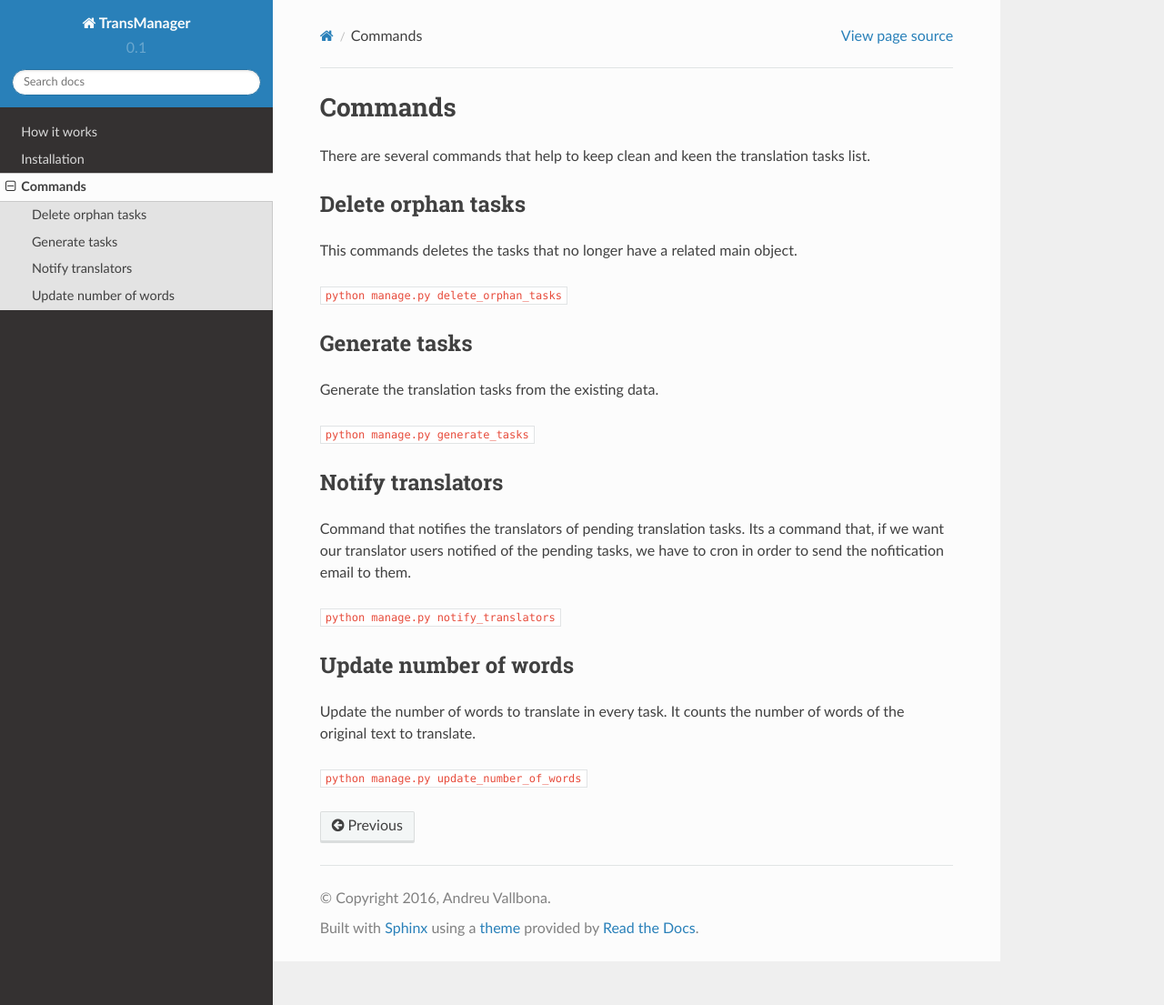
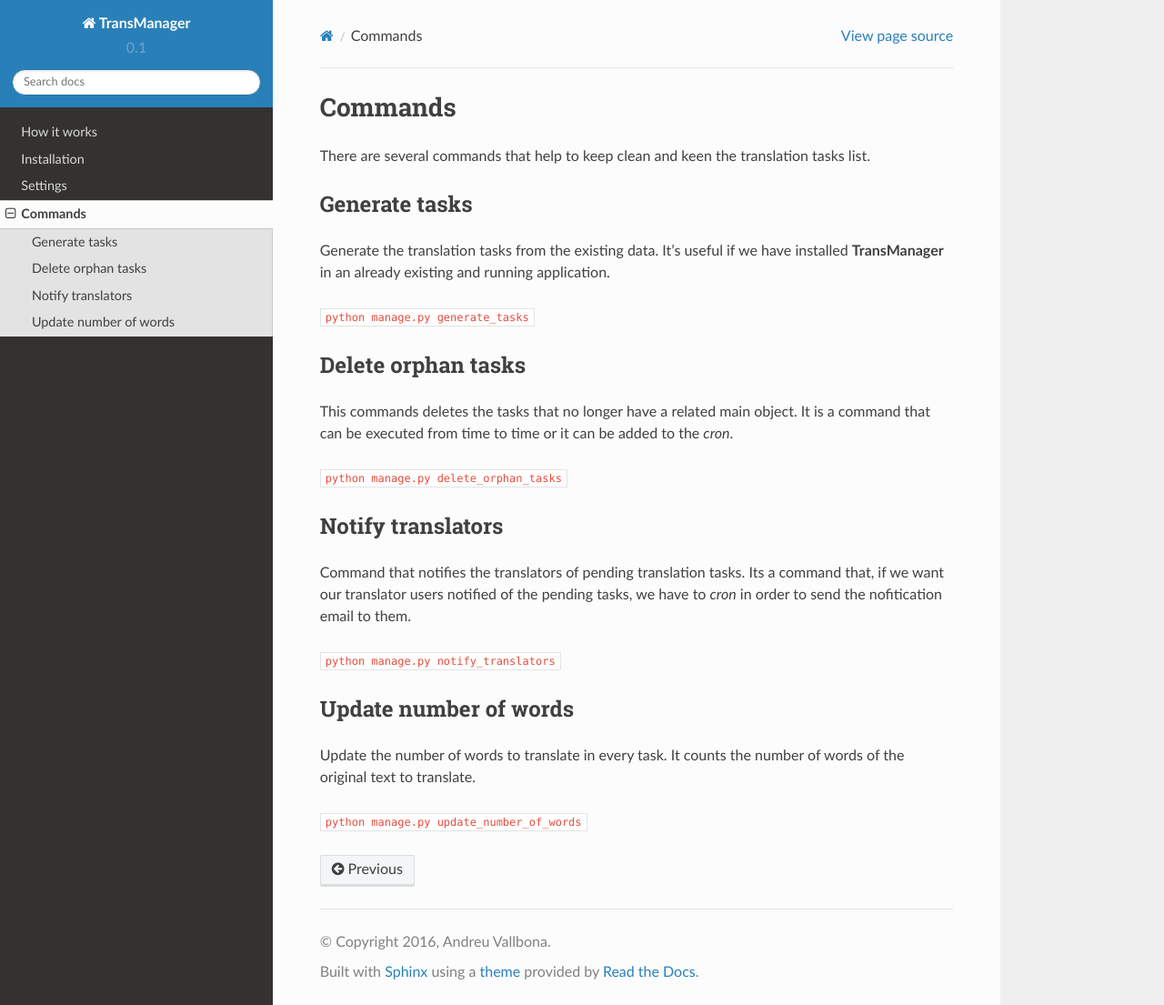
Before and after one commit to APSL/transmanager, a Sphinx documentation site: the page built from docs/commands.rst, in a window 1280 px wide and 1105 px high. Shown: the whole window at 91% size. Built offline with Sphinx 7.4.7 and the Read the Docs theme 2.0.0, drawn with Linux system fonts in a browser that asks for light colours.

Commit message:
more documentation

```diff
--- a/docs/commands.rst
+++ b/docs/commands.rst
@@ -3,25 +3,27 @@ Commands
 There are several commands that help to keep clean and keen the translation tasks list.
 
 
+Generate tasks
+--------------
+Generate the translation tasks from the existing data. It's useful if we have installed
+**TransManager** in an already existing and running application.
+
+:code:`python manage.py generate_tasks`
+
+
 Delete orphan tasks
 -------------------
-This commands deletes the tasks that no longer have a related main object.
+This commands deletes the tasks that no longer have a related main object. It is a command that
+can be executed from time to time or it can be added to the *cron*.
 
 :code:`python manage.py delete_orphan_tasks`
-
-
-Generate tasks
---------------
-Generate the translation tasks from the existing data.
-
-:code:`python manage.py generate_tasks`
 
 
 Notify translators
 ------------------
 Command that notifies the translators of pending translation tasks.
 Its a command that, if we want our translator users notified of the pending tasks,
-we have to cron in order to send the nofitication email to them.
+we have to *cron* in order to send the nofitication email to them.
 
 :code:`python manage.py notify_translators`
 
--- a/docs/index.rst
+++ b/docs/index.rst
@@ -14,4 +14,5 @@ It handles the translations tasks of the translatable fields.
 
    how_it_works
    installation
+   settings
    commands
```
Also changed, not shown: docs/how_it_works.rst (+6 -6 lines), docs/installation.rst (+12 -0 lines), docs/settings.rst (added, +20 -0 lines), 1 other file.
